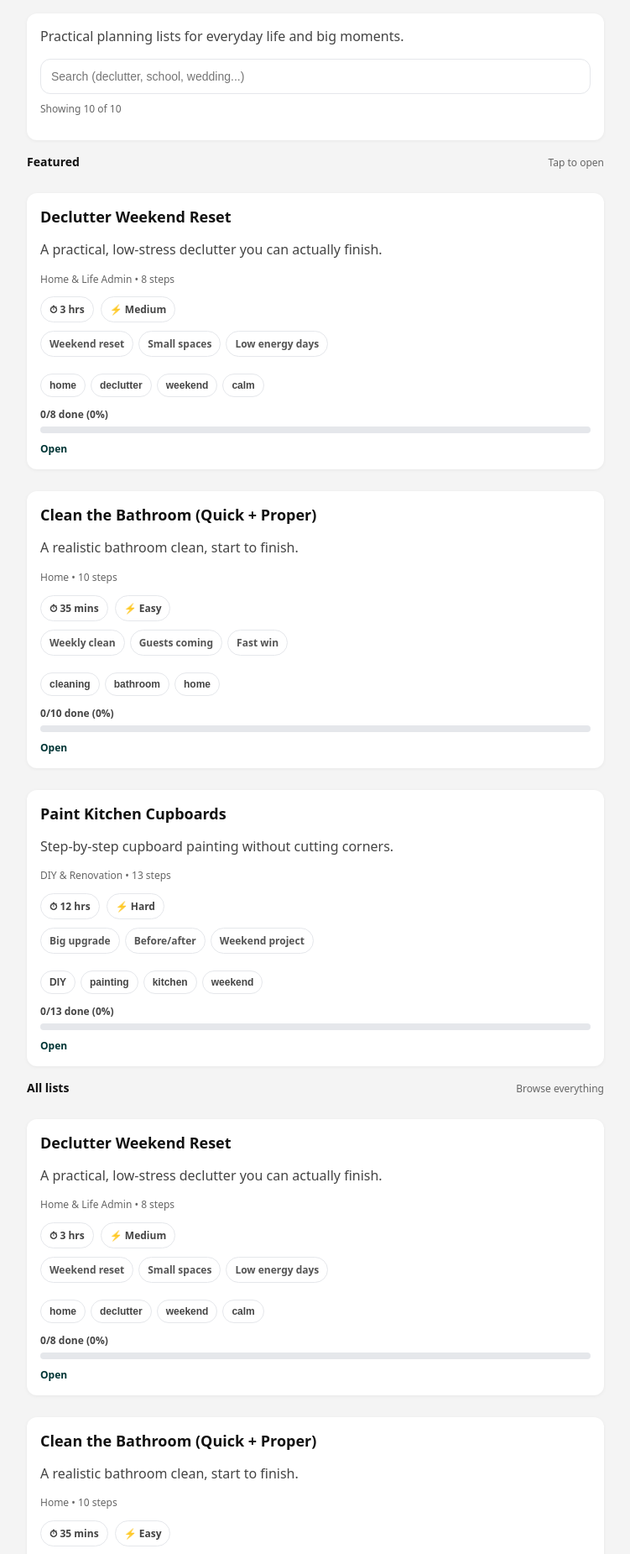
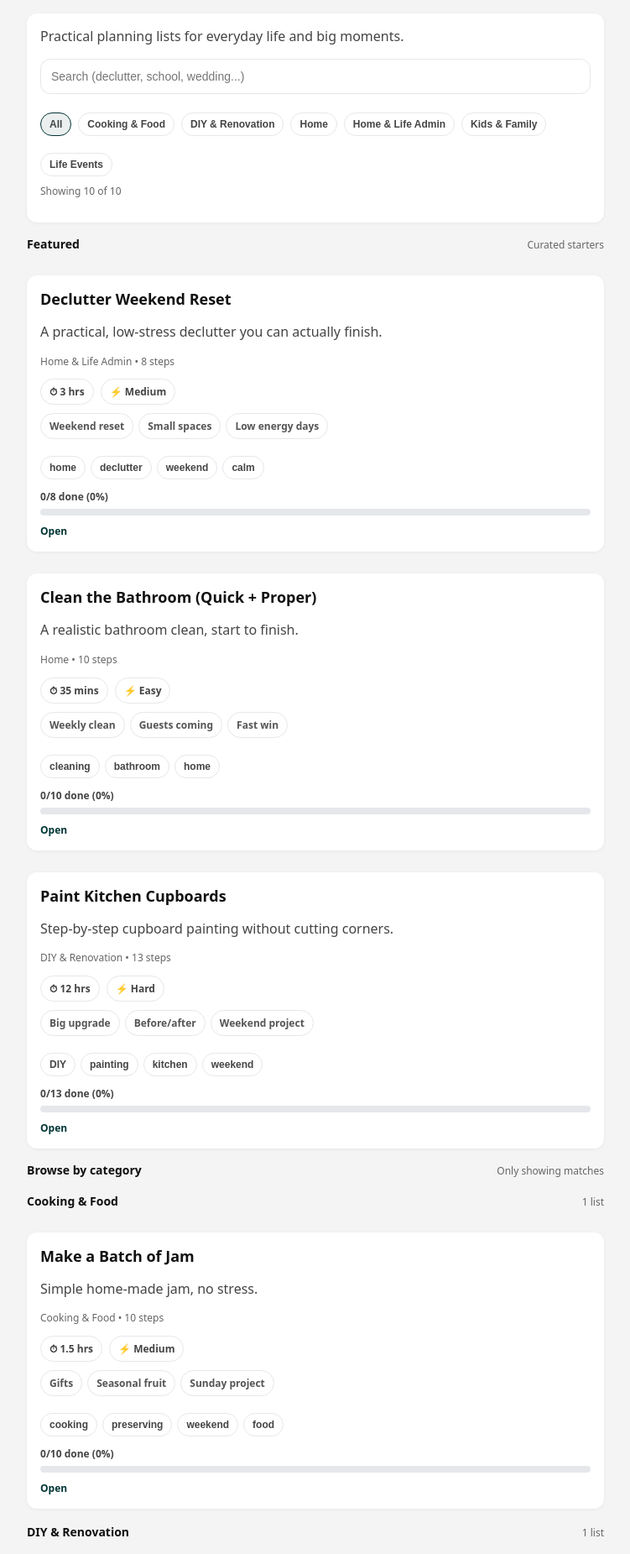
Before and after one commit to Willmacp/love-lists, a React (Vite) app: page / in a window 1280 px wide. Shown: the part 80-1931 px from the top of the page at 84% size, without its empty margins (264-1015 px from the left). Built offline with nearby package versions, Linux system fonts and the light colour scheme.

Commit message:
Update App.tsx

```diff
--- a/src/App.tsx
+++ b/src/App.tsx
@@ -23,9 +23,7 @@ function formatTime(mins: number) {
   if (!mins || mins <= 0) return "";
   if (mins < 60) return `${mins} mins`;
   const hrs = Math.round((mins / 60) * 10) / 10; // 1 decimal
-  // If it’s a whole hour, don’t show .0
-  const nice = Number.isInteger(hrs) ? `${hrs}` : `${hrs}`;
-  return `${nice} hrs`;
+  return `${Number.isInteger(hrs) ? hrs : hrs} hrs`;
 }
 
 /* ---------------- Header ---------------- */
@@ -82,9 +80,7 @@ function SmallPill({
     fontWeight: isSelected ? 800 : 600,
   };
 
-  if (!asButton) {
-    return <span style={style}>{text}</span>;
-  }
+  if (!asButton) return <span style={style}>{text}</span>;
 
   return (
     <button
@@ -152,6 +148,34 @@ function GoodForPills({ items }: { items: string[] }) {
   );
 }
 
+function CategoryChips({
+  categories,
+  selectedCategory,
+  onSelect,
+}: {
+  categories: string[];
+  selectedCategory: string;
+  onSelect: (cat: string) => void;
+}) {
+  return (
+    <div style={{ display: "flex", flexWrap: "wrap", gap: 8, marginTop: 10 }}>
+      <SmallPill
+        text="All"
+        isSelected={selectedCategory === ""}
+        onClick={() => onSelect("")}
+      />
+      {categories.map((c) => (
+        <SmallPill
+          key={c}
+          text={c}
+          isSelected={selectedCategory === c}
+          onClick={() => onSelect(c)}
+        />
+      ))}
+    </div>
+  );
+}
+
 /* ---------------- List Card ---------------- */
 
 function ListCard({
@@ -165,7 +189,7 @@ function ListCard({
   onOpen: (id: string) => void;
   onTagClick: (tag: string) => void;
 }) {
-  // Read progress for this list (safe fallback)
+  // Read progress for this list
   let done = 0;
   try {
     const raw = localStorage.getItem(storageKey(l.id));
@@ -178,7 +202,6 @@ function ListCard({
   }
   const total = l.steps.length;
   const pct = total ? Math.round((done / total) * 100) : 0;
-
   const timeLabel = formatTime(l.timeMins);
 
   return (
@@ -205,7 +228,7 @@ function ListCard({
 
       <TagPills tags={l.tags} selectedTag={selectedTag} onTagClick={onTagClick} />
 
-      {/* Mini progress on the card */}
+      {/* Mini progress */}
       <div style={{ marginTop: 12 }}>
         <div style={{ fontSize: 12, color: "#444", fontWeight: 800 }}>
           {done}/{total} done ({pct}%)
@@ -241,16 +264,24 @@ export default function App() {
 
   const [query, setQuery] = useState("");
   const [selectedTag, setSelectedTag] = useState("");
-  const [activeId, setActiveId] = useState(""); // empty = Explore
+  const [selectedCategory, setSelectedCategory] = useState(""); // NEW
+  const [activeId, setActiveId] = useState("");
 
   const active = useMemo(
     () => lists.find((l) => l.id === activeId) ?? null,
     [activeId, lists]
   );
 
+  const categories = useMemo(() => {
+    const uniq = Array.from(new Set(lists.map((l) => l.category).filter(Boolean)));
+    uniq.sort((a, b) => a.localeCompare(b));
+    return uniq;
+  }, [lists]);
+
   const filtered = useMemo(() => {
     const q = query.trim().toLowerCase();
     const tag = selectedTag.trim().toLowerCase();
+    const cat = selectedCategory.trim().toLowerCase();
 
     return lists.filter((l) => {
       const matchesQuery = !q
@@ -263,13 +294,35 @@ export default function App() {
         ? true
         : l.tags.some((t) => t.toLowerCase() === tag);
 
-      return matchesQuery && matchesTag;
+      const matchesCategory = !cat ? true : l.category.toLowerCase() === cat;
+
+      return matchesQuery && matchesTag && matchesCategory;
     });
-  }, [query, selectedTag, lists]);
+  }, [query, selectedTag, selectedCategory, lists]);
 
-  const featured = lists.slice(0, 3);
+  const featured = useMemo(() => lists.slice(0, 3), [lists]);
 
-  /* -------- Checklist state -------- */
+  const featuredFiltered = useMemo(() => {
+    // Featured but respecting current filters (tag/category/search)
+    const ids = new Set(featured.map((x) => x.id));
+    return filtered.filter((l) => ids.has(l.id));
+  }, [featured, filtered]);
+
+  const groupedByCategory = useMemo(() => {
+    const map = new Map<string, Template[]>();
+    for (const l of filtered) {
+      const k = l.category || "Other";
+      if (!map.has(k)) map.set(k, []);
+      map.get(k)!.push(l);
+    }
+    // sort lists in each category by title
+    for (const [k, arr] of map.entries()) {
+      arr.sort((a, b) => a.title.localeCompare(b.title));
+      map.set(k, arr);
+    }
+    // sort categories by name
+    return Array.from(map.entries()).sort((a, b) => a[0].localeCompare(b[0]));
+  }, [filtered]);
 
   const [checked, setChecked] = useState<boolean[]>([]);
 
@@ -335,13 +388,35 @@ export default function App() {
               }}
             />
 
+            <CategoryChips
+              categories={categories}
+              selectedCategory={selectedCategory}
+              onSelect={setSelectedCategory}
+            />
+
             <p style={{ marginTop: 10, fontSize: 12, color: "#666" }}>
               Showing {filtered.length} of {lists.length}
             </p>
 
+            {(selectedTag || selectedCategory) && (
+              <div style={{ marginTop: 8, display: "flex", gap: 8, flexWrap: "wrap" }}>
+                {selectedCategory && (
+                  <button
+                    onClick={() => setSelectedCategory("")}
+                    style={{
+                      fontSize: 12,
+                      padding: "6px 10px",
+                      borderRadius: 999,
+                      border: "1px solid #e5e7eb",
+                      background: "#fff",
+                      cursor: "pointer",
+                      fontWeight: 700,
+                    }}
+                  >
+                    Category: {selectedCategory} ✕
+                  </button>
+                )}
                 {selectedTag && (
-              <div style={{ marginTop: 8 }}>
-                <strong style={{ fontSize: 12 }}>Filter:</strong>{" "}
                   <button
                     onClick={() => setSelectedTag("")}
                     style={{
@@ -351,21 +426,25 @@ export default function App() {
                       border: "1px solid #e5e7eb",
                       background: "#fff",
                       cursor: "pointer",
+                      fontWeight: 700,
                     }}
                   >
-                  {selectedTag} ✕
+                    Tag: {selectedTag} ✕
                   </button>
+                )}
               </div>
             )}
           </div>
 
           <div className="sectionHead">
             <h3>Featured</h3>
-            <div className="hint">Tap to open</div>
+            <div className="hint">Curated starters</div>
           </div>
 
           <div className="steps">
-            {featured.map((l) => (
+            {(featuredFiltered.length ? featuredFiltered : featured)
+              .slice(0, 3)
+              .map((l) => (
                 <ListCard
                   key={l.id}
                   l={l}
@@ -377,12 +456,18 @@ export default function App() {
           </div>
 
           <div className="sectionHead">
-            <h3>All lists</h3>
-            <div className="hint">Browse everything</div>
+            <h3>Browse by category</h3>
+            <div className="hint">Only showing matches</div>
           </div>
 
+          {groupedByCategory.map(([cat, arr]) => (
+            <div key={cat}>
+              <div className="sectionHead" style={{ marginTop: 18 }}>
+                <h3>{cat}</h3>
+                <div className="hint">{arr.length} list{arr.length === 1 ? "" : "s"}</div>
+              </div>
               <div className="steps">
-            {filtered.map((l) => (
+                {arr.map((l) => (
                   <ListCard
                     key={l.id}
                     l={l}
@@ -392,6 +477,8 @@ export default function App() {
                   />
                 ))}
               </div>
+            </div>
+          ))}
         </div>
       </>
     );
@@ -406,12 +493,7 @@ export default function App() {
 
   return (
     <>
-      <Header
-        mode="run"
-        onBack={() => {
-          setActiveId("");
-        }}
-      />
+      <Header mode="run" onBack={() => setActiveId("")} />
       <div className="container">
         <div className="card">
           <h2 style={{ marginTop: 0 }}>{active.title}</h2>
```
Lines whose indentation alone changed are shown as unchanged.
